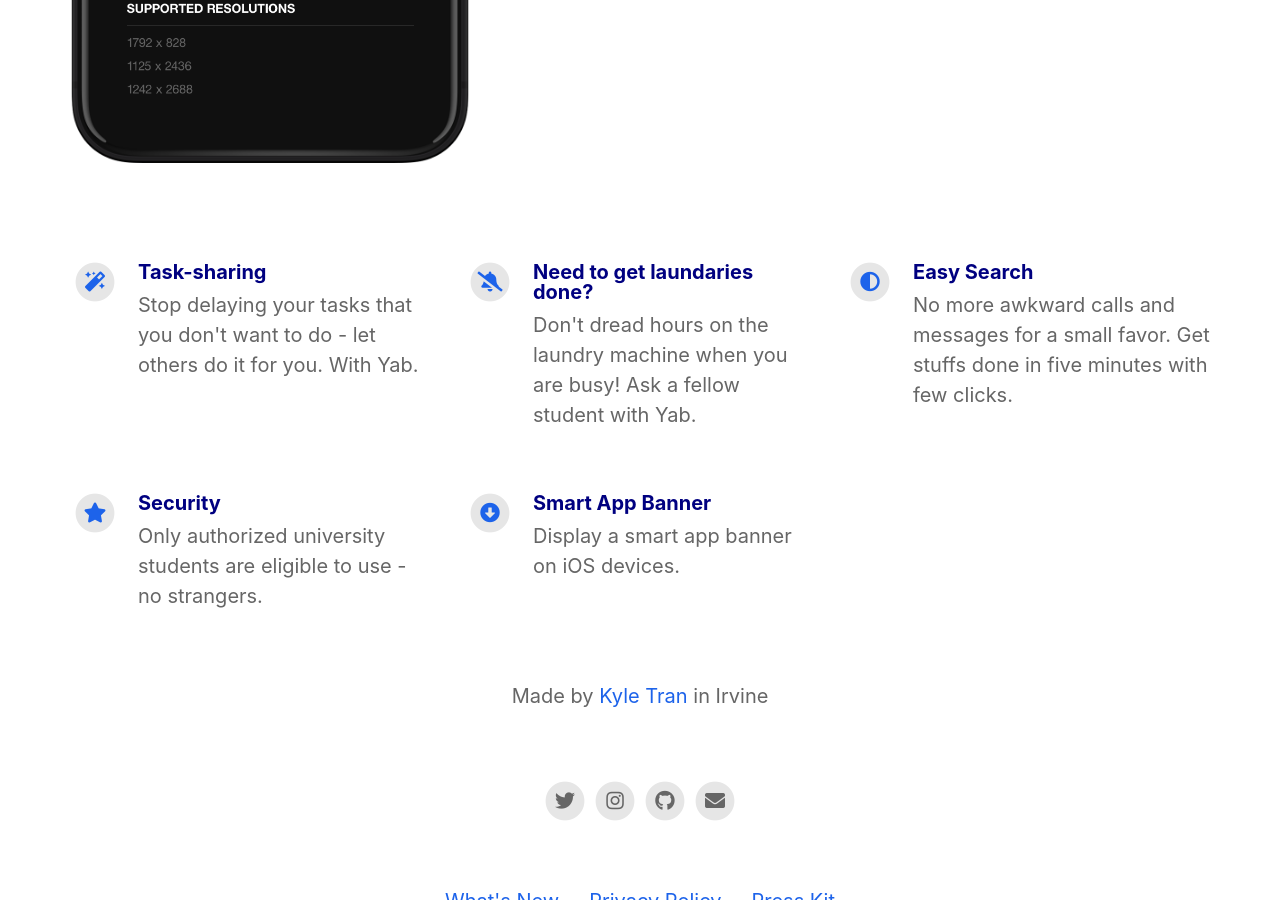
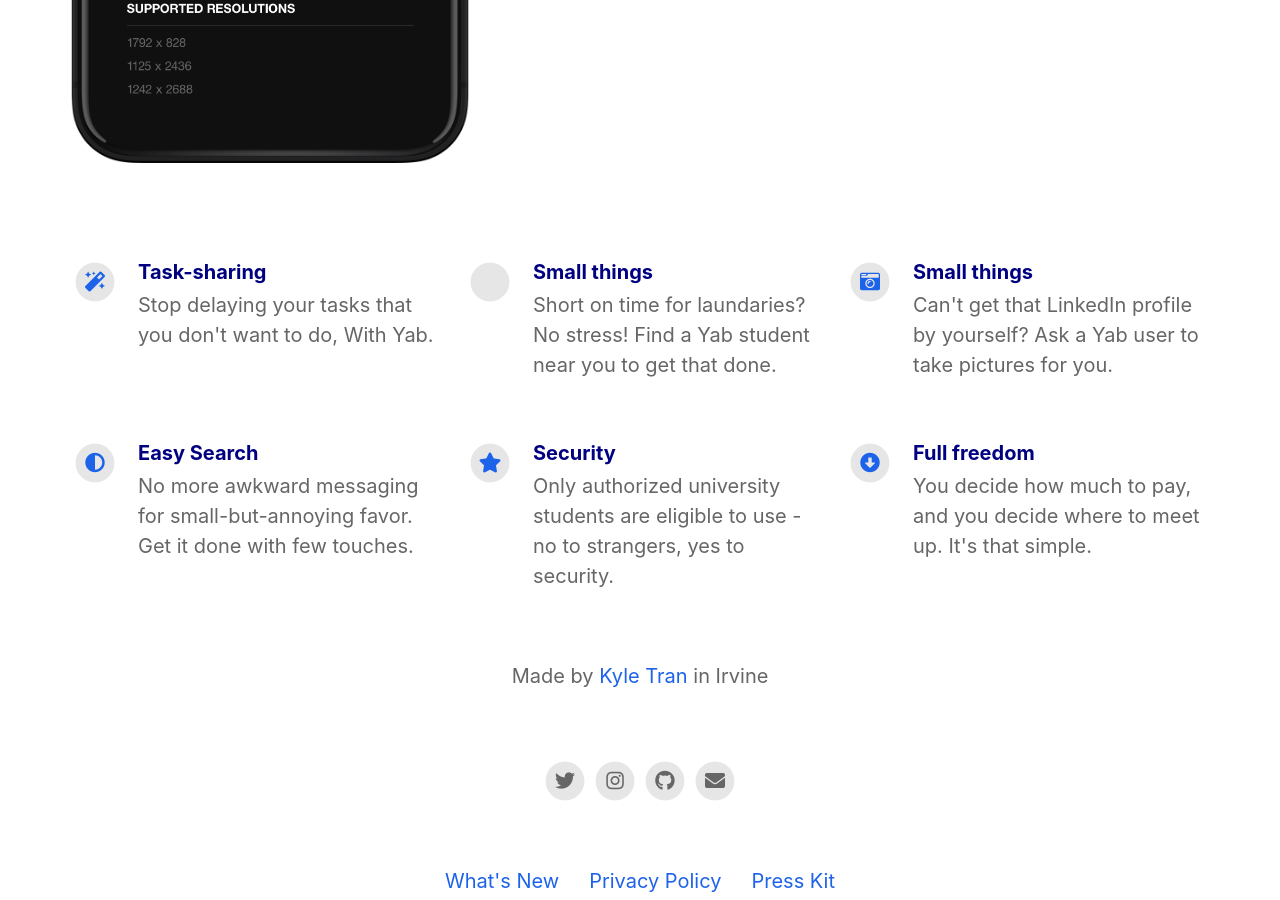
Before and after one commit to kyletran77/Yabs, a Jekyll site: the page built from index.html, in a window 1280 px wide and 900 px high, scrolled down 822 px. Built offline with Jekyll 4.4.1, drawn with Linux system fonts in a browser that asks for light colours; nearby versions of some CDN libraries.

Commit message:
text update2

```diff
--- a/_config.yml
+++ b/_config.yml
@@ -36,7 +36,7 @@ youtube_username                          :
 features                                  :
 
   - title                                 : Task-sharing
-    description                           : Stop delaying your tasks that you don't want to do - let others do it for you. With Yab.
+    description                           : Stop delaying your tasks that you don't want to do, With Yab.
     fontawesome_icon_name                 : magic
 
   - title                                 : #iPhone Device Preview
@@ -47,20 +47,25 @@ features                                  :
     description                           : #Preview app video on the iPhone device simply by placing your video files in the videos folder.
     fontawesome_icon_name                 : #play-circle
 
-  - title                                 : Need to get laundaries done?
-    description                           : Don't dread hours on the laundry machine when you are busy! Ask a fellow student with Yab.
-    fontawesome_icon_name                 : bell-slash
+  - title                                 : Small things
+    description                           : Short on time for laundaries? No stress! Find a Yab student near you to get that done.
+    fontawesome_icon_name                 : soap
+
+
+  - title                                 : Small things
+    description                           : Can't get that LinkedIn profile by yourself? Ask a Yab user to take pictures for you.
+    fontawesome_icon_name                 : camera-retro
 
   - title                                 : Easy Search
-    description                           : No more awkward calls and messages for a small favor. Get stuffs done in five minutes with few clicks.
+    description                           : No more awkward messaging for small-but-annoying favor. Get it done with few touches.
     fontawesome_icon_name                 : adjust
 
   - title                                 : Security
-    description                           : Only authorized university students are eligible to use - no strangers.
+    description                           : Only authorized university students are eligible to use - no to strangers, yes to security.
     fontawesome_icon_name                 : star
 
-  - title                                 : Smart App Banner
-    description                           : Display a smart app banner on iOS devices.
+  - title                                 : Full freedom
+    description                           : You decide how much to pay, and you decide where to meet up. It's that simple.
     fontawesome_icon_name                 : arrow-alt-circle-down
 
   - title                                 : # Social Links
```
